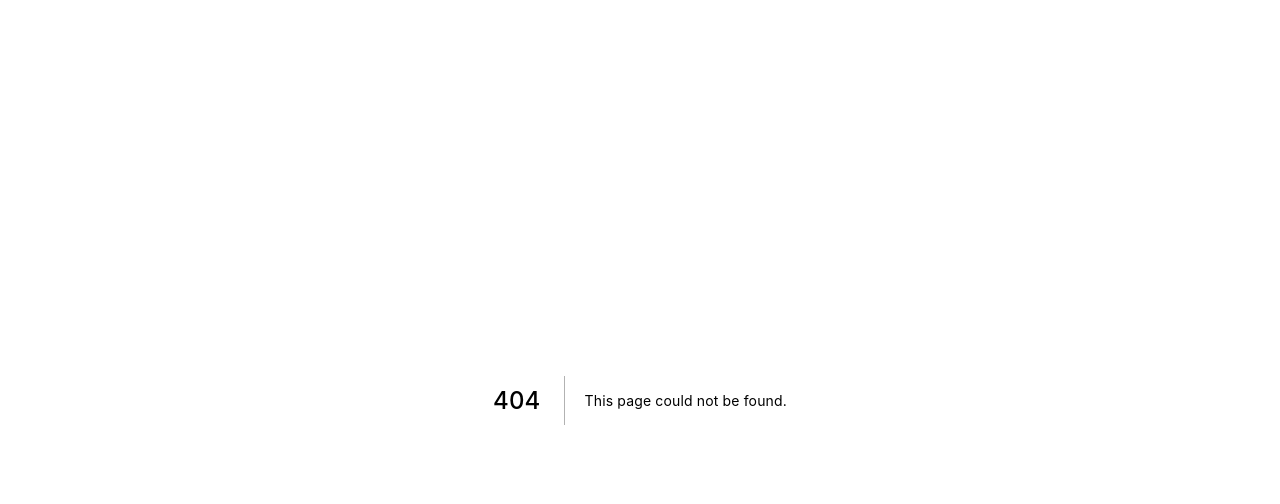
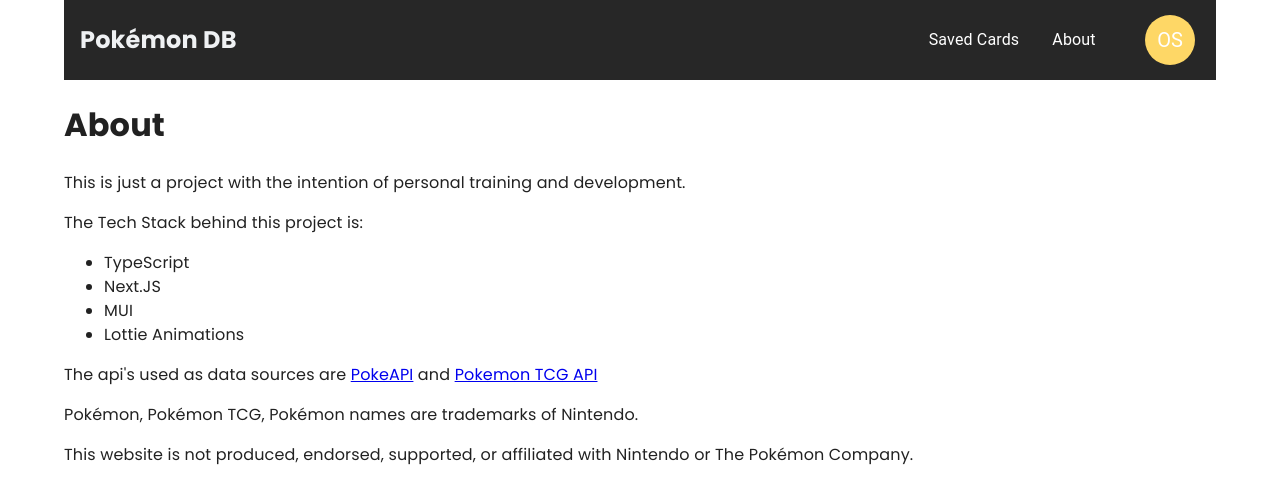
Before and after one commit to whysims/pokemon-cards, a Next.js app: page /about in a window 1280 px wide. Before the commit this address had no page. Shown: the top 504 px of the page. Built offline with nearby package versions, Linux system fonts and the light colour scheme.

Commit message:
feat: add pokemon type, add links to navigation, fix font family, fix card size

```diff
--- a/components/Header/Header.styles.ts
+++ b/components/Header/Header.styles.ts
@@ -1,23 +1,21 @@
-/* eslint-disable */
-/* tslint:disable */
-import styled from "@emotion/styled";
+import { styled } from "@mui/material";
 import { Avatar } from "@mui/material";
 
-export const Navigation = styled.nav`
-  background: ${(props) => props.theme.colors.raisinBlack};
+export const Navigation = styled("nav")`
+  background: ${({ theme }) => theme.colors.raisinBlack};
   height: 80px;
   display: flex;
   justify-content: space-between;
   padding: 16px;
 `;
 
-export const Title = styled.h1`
+export const Title = styled("h1")`
   margin: 0;
-  color: ${(props) => props.theme.colors.culturedWhite};
+  color: ${({ theme }) => theme.colors.culturedWhite};
 `;
 
 export const AvatarCustom = styled(Avatar)`
   width: 50px;
   height: 50px;
-  background-color: ${(props) => props.theme.colors.orangeYellow};
+  background-color: ${({ theme }) => theme.colors.orangeYellow};
 `;
--- a/components/Header/Header.tsx
+++ b/components/Header/Header.tsx
@@ -6,6 +6,7 @@
   Menu,
   MenuItem,
 } from "@mui/material";
+import Link from "next/link";
 import React from "react";
 import { Navigation, Title, AvatarCustom } from "./Header.styles";
 
@@ -21,13 +22,27 @@
 
   return (
     <Navigation>
-      <Box sx={{ display: "flex", alignItems: "center", textAlign: "center" }}>
-        <Title>Pokémon DB</Title>
+      <Box
+        sx={{
+          display: "flex",
+          alignItems: "center",
+          textAlign: "center",
+          cursor: "pointer",
+        }}
+      >
+        <Link href="/">
+          <Title>Pokémon DB</Title>
+        </Link>
       </Box>
       <Box sx={{ display: "flex", alignItems: "center", textAlign: "center" }}>
         <Typography sx={{ minWidth: 100, color: "white" }}>
           Saved Cards
         </Typography>
+        <Link href="/about">
+          <Typography sx={{ minWidth: 100, color: "white", cursor: "pointer" }}>
+            About
+          </Typography>
+        </Link>
         <Tooltip title="Account settings">
           <IconButton
             size="small"
--- a/package.json
+++ b/package.json
@@ -18,6 +18,7 @@
     "lottie-react": "^2.2.1",
     "next": "12.0.10",
     "pokemon-tcg-sdk-typescript": "^1.3.4",
+    "pokenode-ts": "^1.11.1",
     "react": "17.0.2",
     "react-dom": "17.0.2",
     "react-parallax-tilt": "^1.6.0"
--- a/pages/_app.tsx
+++ b/pages/_app.tsx
@@ -1,14 +1,25 @@
 import { CssBaseline } from "@mui/material";
-import { ThemeProvider } from "@mui/material/styles";
+import { ThemeProvider } from "@mui/material";
 import type { AppProps } from "next/app";
+import Head from "next/head";
 import { theme } from "../styles/theme";
 
 function MyApp({ Component, pageProps }: AppProps) {
   return (
-    <ThemeProvider theme={theme}>
-      <CssBaseline />
-      <Component {...pageProps} />
-    </ThemeProvider>
+    <>
+      <Head>
+        <link rel="preconnect" href="https://fonts.googleapis.com" />
+        <link rel="preconnect" href="https://fonts.gstatic.com" />
+        <link
+          href="https://fonts.googleapis.com/css2?family=Poppins:wght@200;300;400;500;700&display=swap"
+          rel="stylesheet"
+        />
+      </Head>
+      <ThemeProvider theme={theme}>
+        <CssBaseline />
+        <Component {...pageProps} />
+      </ThemeProvider>
+    </>
   );
 }
 
--- /dev/null
+++ b/pages/about.tsx
@@ -0,0 +1,42 @@
+import { Container } from "@mui/material";
+import { NextPage } from "next";
+import { HeaderLayout } from "../components/Header/Header";
+
+const About: NextPage = () => {
+  return (
+    <Container>
+      <HeaderLayout />
+
+      <h1>About</h1>
+      <p>
+        This is just a project with the intention of personal training and
+        development.
+      </p>
+      <p>The Tech Stack behind this project is:</p>
+      <ul>
+        <li>TypeScript</li>
+        <li>Next.JS</li>
+        <li>MUI</li>
+        <li>Lottie Animations</li>
+      </ul>
+
+      <p>
+        The api's used as data sources are{" "}
+        <a href="https://pokeapi.co/" target="_blank">
+          PokeAPI
+        </a>{" "}
+        and{" "}
+        <a href="https://pokemontcg.io/" target="_blank">
+          Pokemon TCG API
+        </a>
+      </p>
+      <p>Pokémon, Pokémon TCG, Pokémon names are trademarks of Nintendo.</p>
+      <p>
+        This website is not produced, endorsed, supported, or affiliated with
+        Nintendo or The Pokémon Company.
+      </p>
+    </Container>
+  );
+};
+
+export default About;
--- a/pages/index.tsx
+++ b/pages/index.tsx
@@ -6,21 +6,11 @@
 
 const Home: NextPage = () => {
   return (
-    <>
-      <Head>
-        <link rel="preconnect" href="https://fonts.googleapis.com" />
-        <link rel="preconnect" href="https://fonts.gstatic.com" />
-        <link
-          href="https://fonts.googleapis.com/css2?family=Poppins:wght@200;300;400;500;700&display=swap"
-          rel="stylesheet"
-        />
-      </Head>
-      <Container>
-        <HeaderLayout />
+    <Container>
+      <HeaderLayout />
 
-        <LatestCards />
-      </Container>
-    </>
+      <LatestCards />
+    </Container>
   );
 };
 
--- a/styles/theme.ts
+++ b/styles/theme.ts
@@ -1,4 +1,5 @@
 import { createTheme } from "@mui/material/styles";
+import { Theme } from "@mui/system";
 
 declare module "@mui/material/styles" {
   interface Theme {
@@ -8,6 +9,25 @@
       pacificBlue: string;
       dimGrey: string;
       culturedWhite: string;
+    };
+    types?: {
+      normal?: string;
+      fire?: string;
+      water?: string;
+      grass?: string;
+      eletric?: string;
+      ice?: string;
+      fighting?: string;
+      poison?: string;
+      ground?: string;
+      psychic?: string;
+      bug?: string;
+      rock?: string;
+      ghost?: string;
+      dark?: string;
+      dragon?: string;
+      steel?: string;
+      fairy?: string;
     };
   }
 
@@ -19,10 +39,29 @@
       dimGrey?: string;
       culturedWhite?: string;
     };
+    types?: {
+      normal?: string;
+      fire?: string;
+      water?: string;
+      grass?: string;
+      eletric?: string;
+      ice?: string;
+      fighting?: string;
+      poison?: string;
+      ground?: string;
+      psychic?: string;
+      bug?: string;
+      rock?: string;
+      ghost?: string;
+      dark?: string;
+      dragon?: string;
+      steel?: string;
+      fairy?: string;
+    };
   }
 }
 
-export const theme = createTheme({
+export const theme: Theme = createTheme({
   components: {
     MuiCssBaseline: {
       styleOverrides: {
@@ -41,4 +80,23 @@
     dimGrey: "#696773",
     culturedWhite: "#EFF1F3",
   },
+  types: {
+    normal: "#A8A878",
+    fire: "#F08030",
+    water: "#6890F0",
+    grass: "#78C850",
+    eletric: "#F8D030",
+    ice: "#98D8D8",
+    fighting: "#C03028",
+    poison: "#A040A0",
+    ground: "#E0C068",
+    psychic: "#F85888",
+    bug: "#A8B820",
+    rock: "#B8A038",
+    ghost: "#705898",
+    dark: "#705848",
+    dragon: "#7038F8",
+    steel: "#B8B8D0",
+    fairy: "#F0B6BC",
+  },
 });
```
Also changed, not shown: components/PokemonCard/PokemonCard.styles.ts (+18 -5 lines), components/PokemonCard/PokemonCard.tsx (+8 -5 lines), components/PokemonType/PokemonType.styles.ts (added, +10 -0 lines), components/PokemonType/PokemonType.tsx (added, +26 -0 lines), pages/card/[id].tsx (+16 -1 lines), 1 other file (tests, documents, lock files or other folders).
